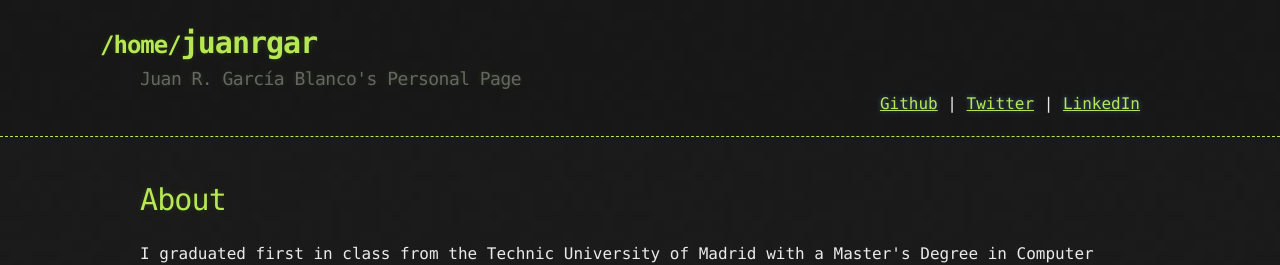
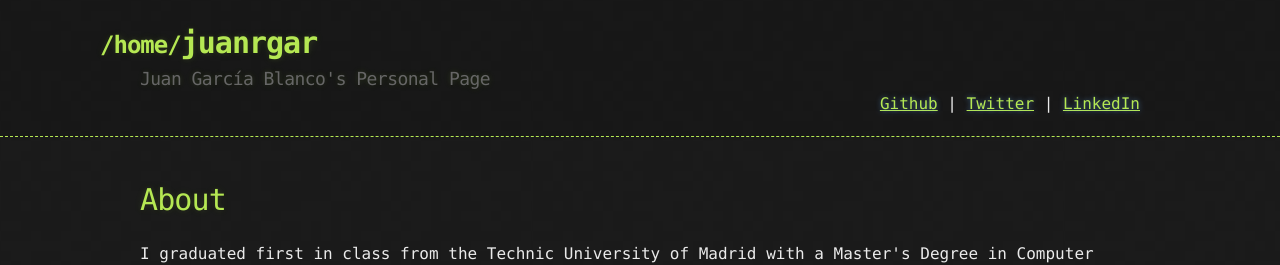
Before and after one commit to juanrgar/juanrgar.github.io, a Jekyll site: the page built from index.html, in a window 1280 px wide. Shown: the top 265 px of the page. Built offline with Jekyll 4.4.1, drawn with Linux system fonts in a browser that asks for light colours.

```diff
--- a/_config.yml
+++ b/_config.yml
@@ -6,7 +6,7 @@ plugins:
   - jekyll-seo-tag
 
 title: juanrgar
-description: Juan R. García Blanco's Personal Page
+description: Juan García Blanco's Personal Page
 show_downloads: false
 show_repository_link: false
 google_analytics: G-27R8CZWR9B
```
